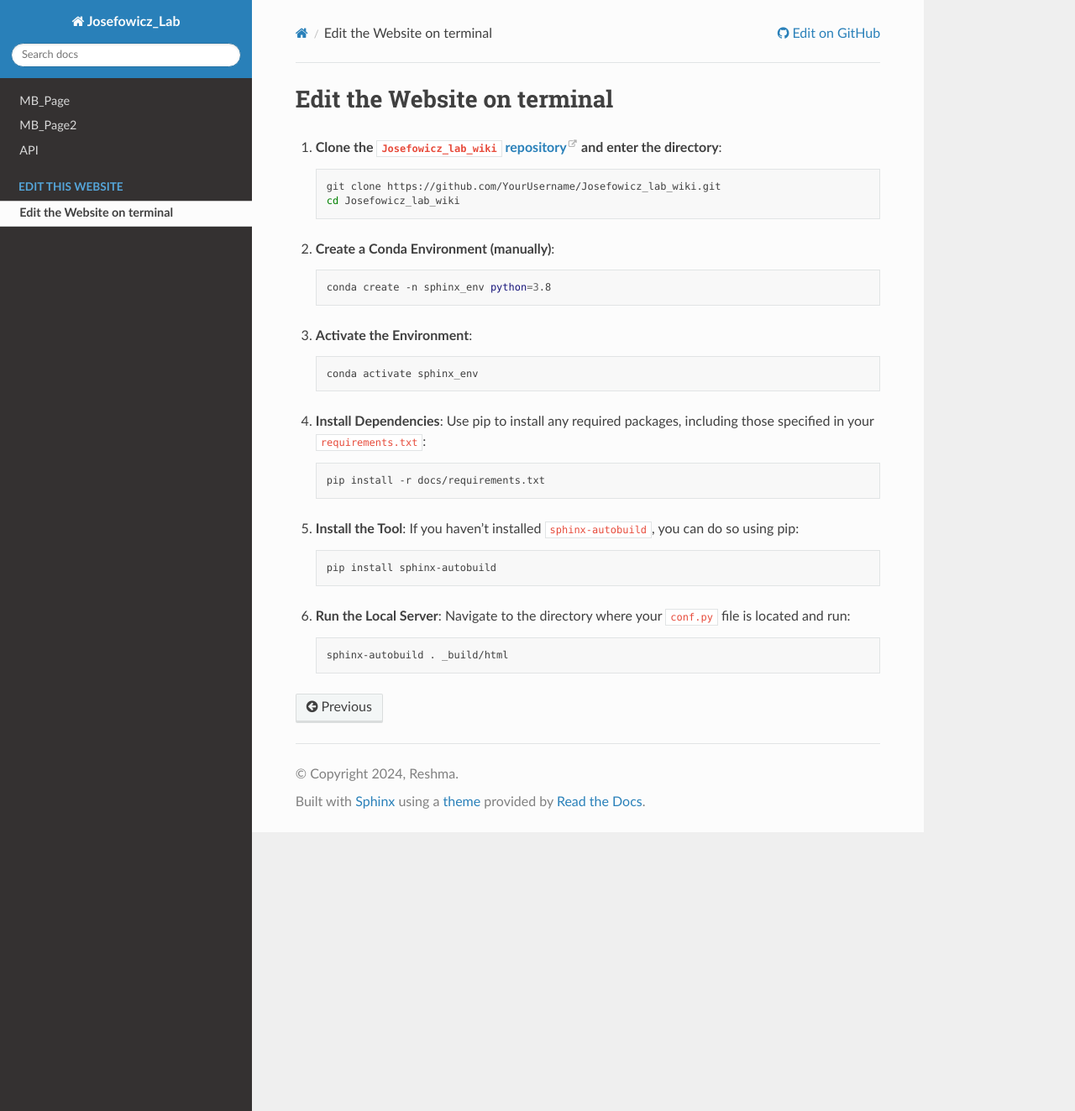
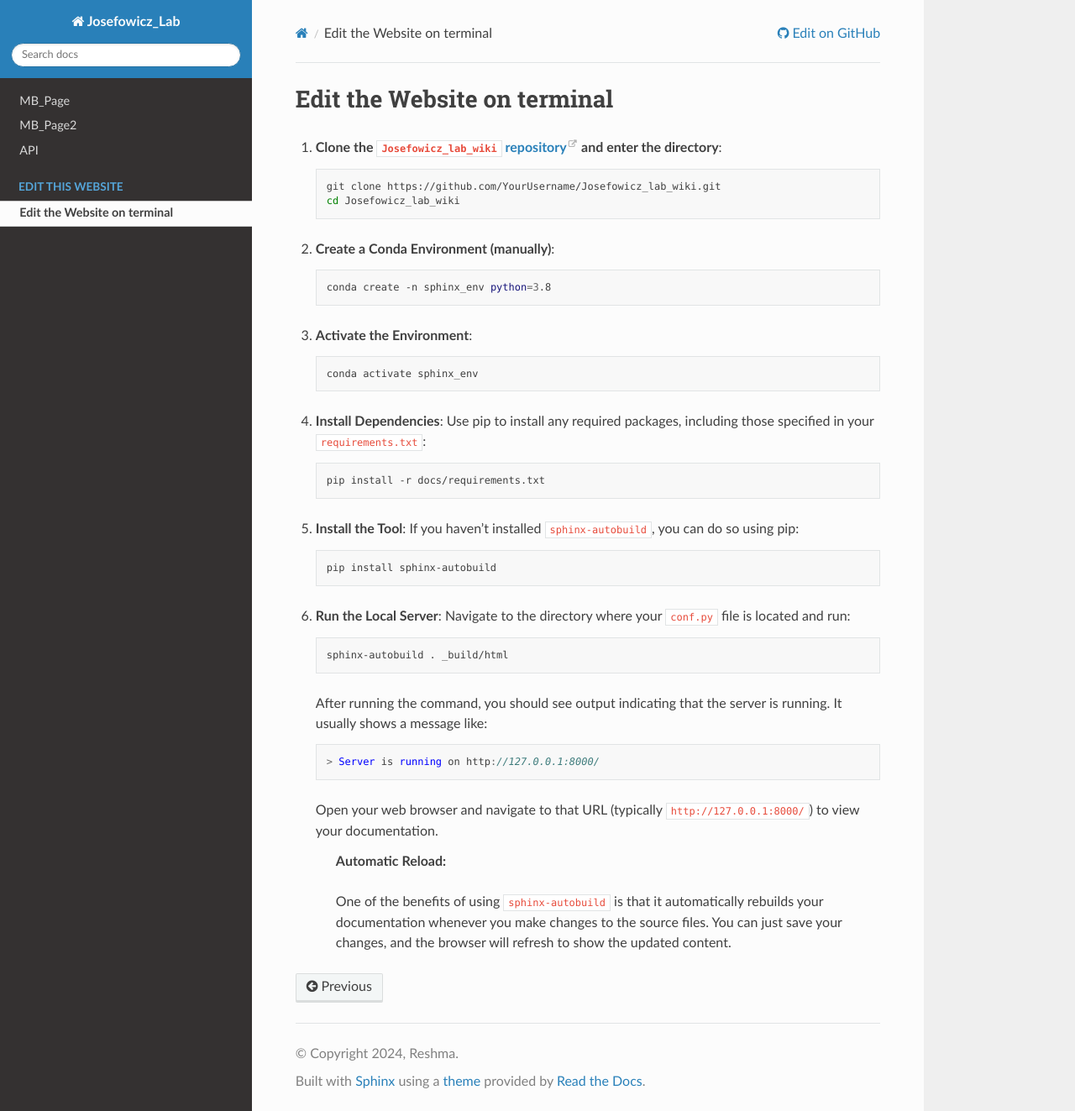
Before and after one commit to ReshmaRamaiah10/Josefowicz_lab_wiki, a Sphinx documentation site: the page built from docs/source/usage.md, in a window 1280 px wide and 1323 px high. Shown: the whole window at 84% size. Built offline with Sphinx 7.4.7 and the Read the Docs theme 3.1.0, drawn with Linux system fonts in a browser that asks for light colours.

Commit message:
Update usage.md

````diff
--- a/docs/source/usage.md
+++ b/docs/source/usage.md
@@ -33,3 +33,12 @@
    ```bash
    sphinx-autobuild . _build/html
    ```
+   After running the command, you should see output indicating that the server is running. It usually shows a message like:
+   ```arduino
+   > Server is running on http://127.0.0.1:8000/
+   ```
+   Open your web browser and navigate to that URL (typically `http://127.0.0.1:8000/`) to view your documentation.
+
+   > **Automatic Reload:**
+   >
+   > One of the benefits of using `sphinx-autobuild` is that it automatically rebuilds your documentation whenever you make changes to the source files. You can just save your changes, and the browser will refresh to show the updated content.
````
